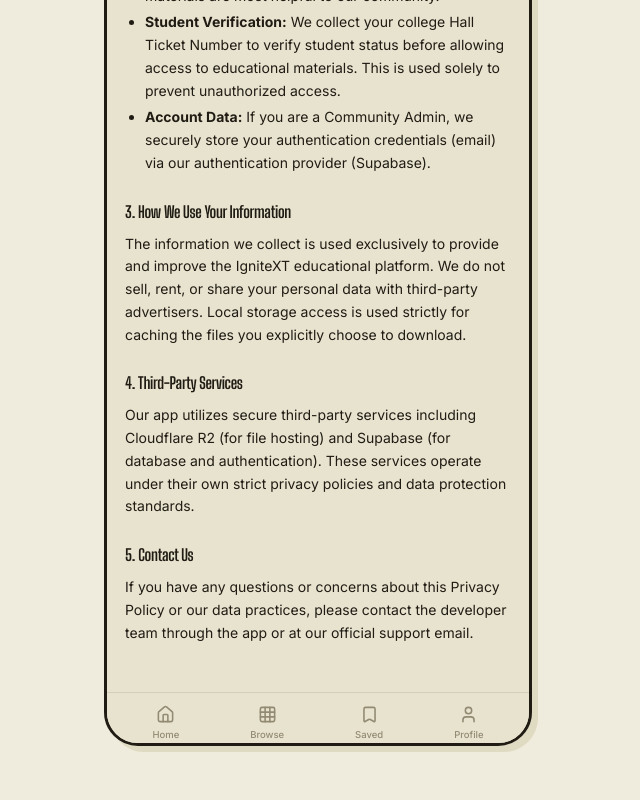
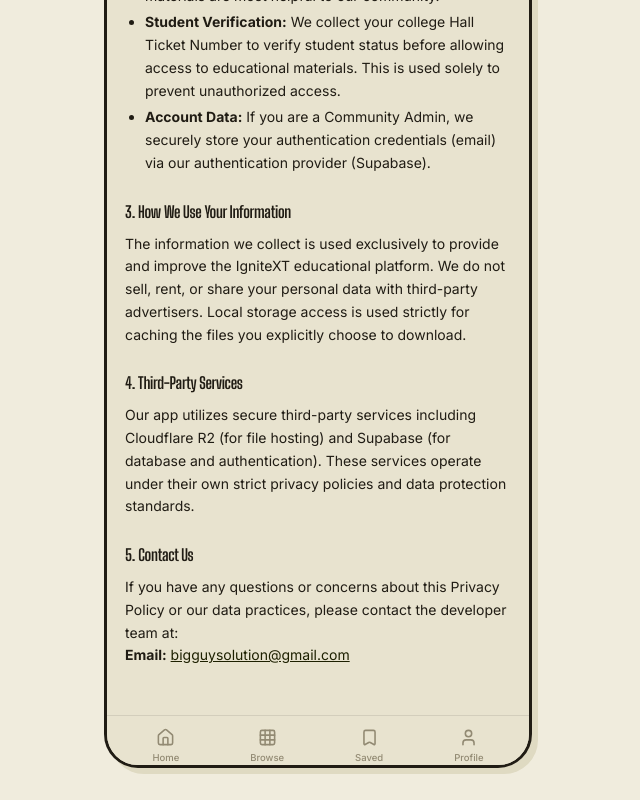
Before and after one commit to nagaraju-42/IgniteXT, a Next.js app: page /privacy in a window 1280 px wide. Shown: the part 551-1351 px from the top of the page, without its empty margins (322-962 px from the left). Before the commit the page ends 1329 px from the top, so only its background shows below. Built offline with nearby package versions, Linux system fonts and the light colour scheme; no server answers.

Commit message:
docs: add contact email to privacy policy

```diff
--- a/src/app/privacy/page.tsx
+++ b/src/app/privacy/page.tsx
@@ -46,7 +46,8 @@
         <section>
           <h2 className="font-bold text-[16px] mb-2">5. Contact Us</h2>
           <p>
-            If you have any questions or concerns about this Privacy Policy or our data practices, please contact the developer team through the app or at our official support email.
+            If you have any questions or concerns about this Privacy Policy or our data practices, please contact the developer team at:<br/>
+            <strong>Email:</strong> <a href="mailto:bigguysolution@gmail.com" className="text-[var(--hl-ink)] underline">bigguysolution@gmail.com</a>
           </p>
         </section>
       </div>
```
